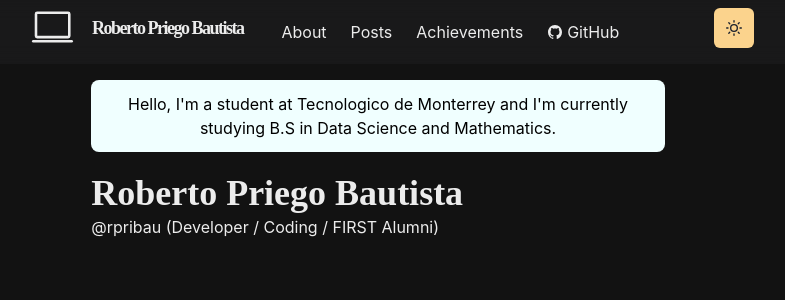
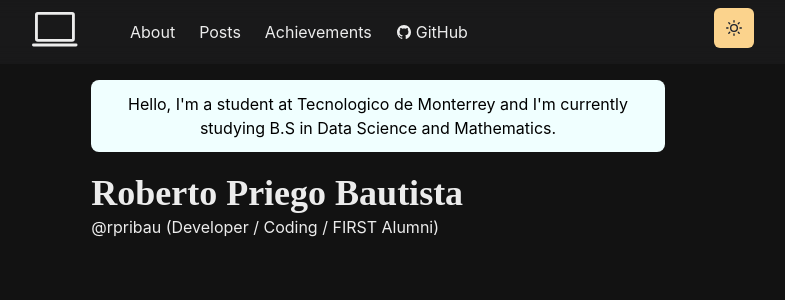
Before and after one commit to rpribau/blog.rob, a Next.js app: page / in a window 1280 px wide. Shown: the top 300 px of the page, without its empty margins (262-1047 px from the left). Built offline with nearby package versions, Linux system fonts and the light colour scheme.

Commit message:
Bar Icon changed

```diff
--- a/components/icons/laptop-outline.js
+++ b/components/icons/laptop-outline.js
@@ -6,7 +6,7 @@ return(
     height={40}
     xmlns="http://www.w3.org/2000/svg"
     class= "ionicon"
-    viewBox="0 0 500 500"
+    viewBox="0 0 450 450"
     >
 
 <rect x="50"
--- a/components/logo.js
+++ b/components/logo.js
@@ -29,7 +29,7 @@ const Logo = () => {
               fontWeight="bold"
               ml={3}
             >
-              Roberto Priego Bautista
+
             </Text>
           </LogoBox>
 
```
